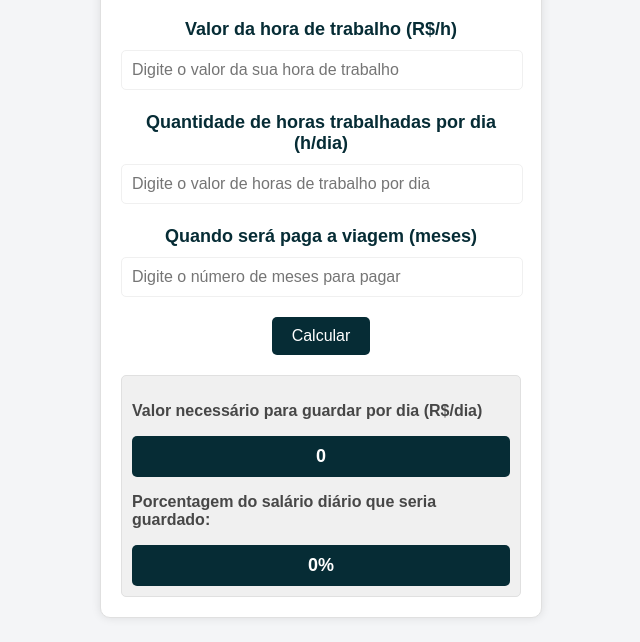
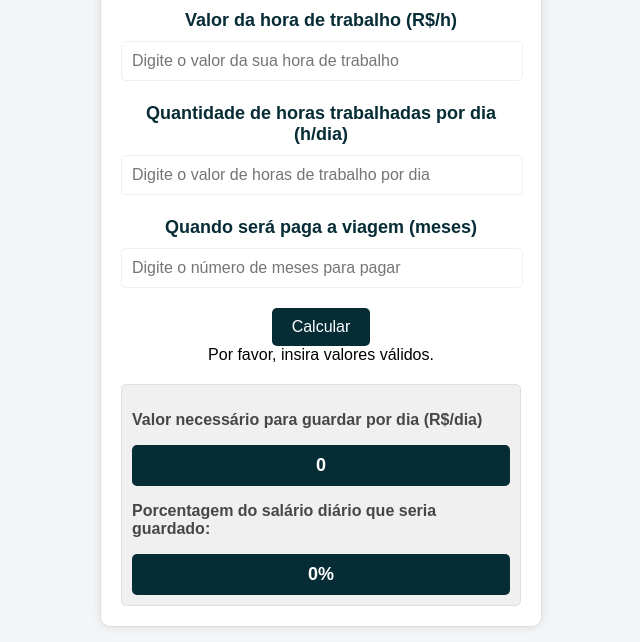
Before and after one commit to camilahorita/calculadora9, a plain HTML site: page index.html in a window 1280 px wide. Shown: the part 158-800 px from the top of the page, without its empty margins (319-959 px from the left). Drawn offline with Linux system fonts and the light colour scheme.

Commit message:
Update index.html

```diff
--- a/index.html
+++ b/index.html
@@ -25,6 +25,8 @@
 
         <button onclick="calculate()">Calcular</button>
 
+        <div id="mensagemErro">Por favor, insira valores válidos.</div>
+
         <div class="results">
 
             <p>Valor necessário para guardar por dia (R$/dia)</p>
```
